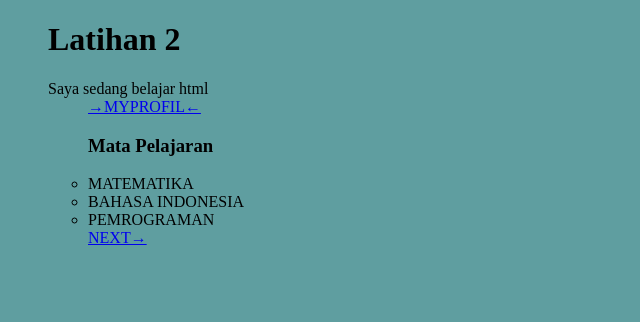
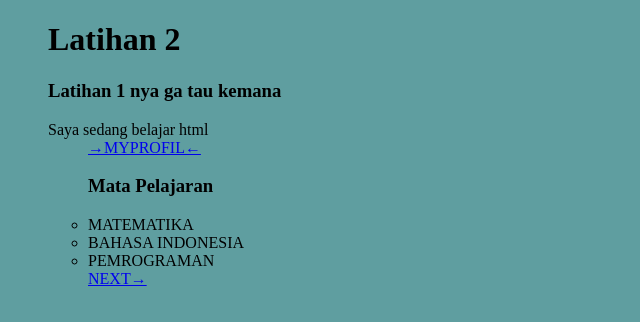
Before and after one commit to mhmmdhasby/LTHN2-, a plain HTML site: page index.html in a window 1280 px wide. Shown: the whole page, without its empty margins (0-640 px from the left). Drawn offline with Linux system fonts and the light colour scheme.

Commit message:
update index.html

```diff
--- a/index.html
+++ b/index.html
@@ -10,6 +10,7 @@
 <body>
   <ul>
   <h1>Latihan 2</h1>
+  <h3>Latihan 1 nya ga tau kemana</h1>
   <p1>Saya sedang belajar html</p1>
   <ul>
   <a href="MYPROFIL.html">→MYPROFIL←</a>
```
